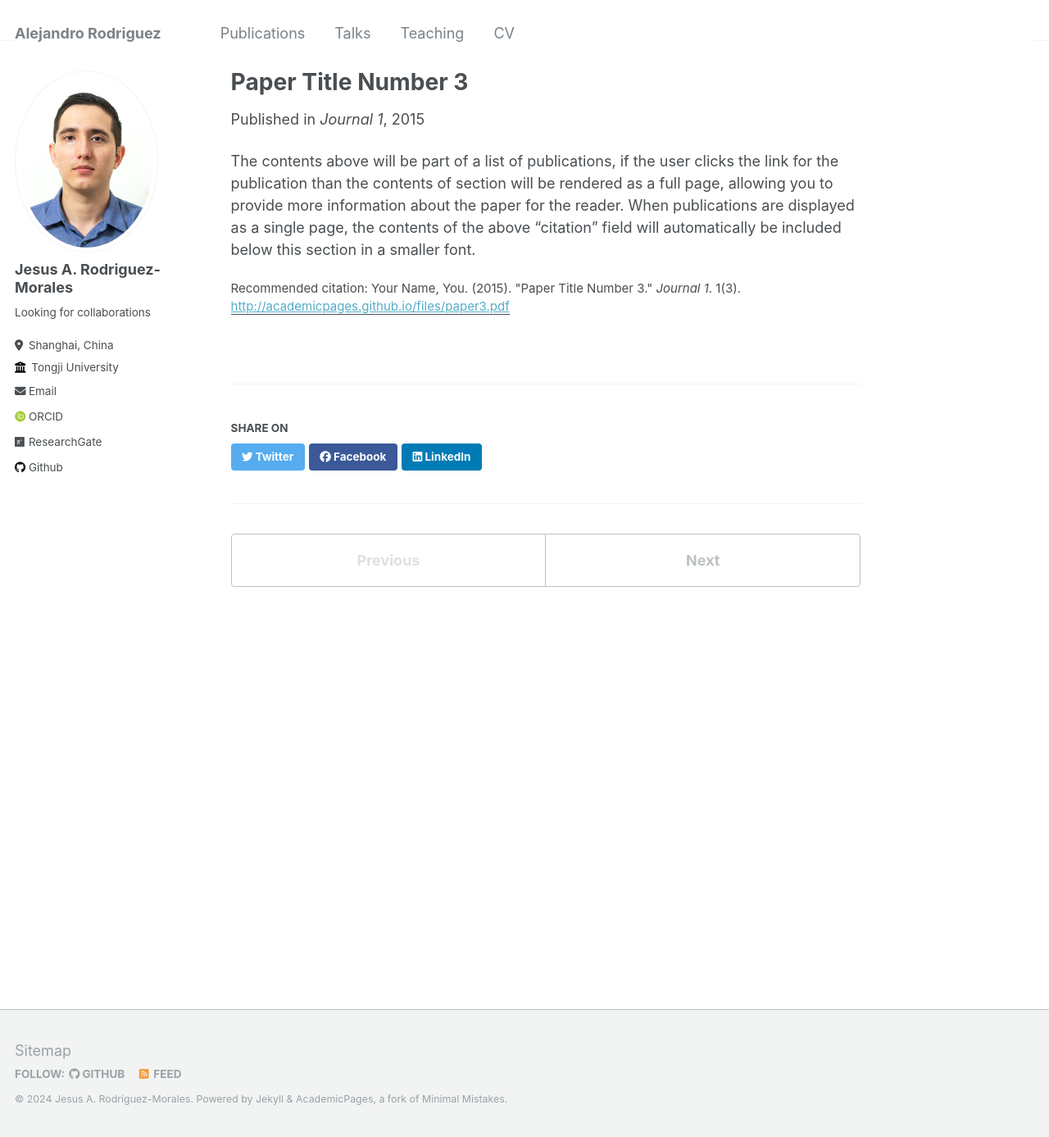
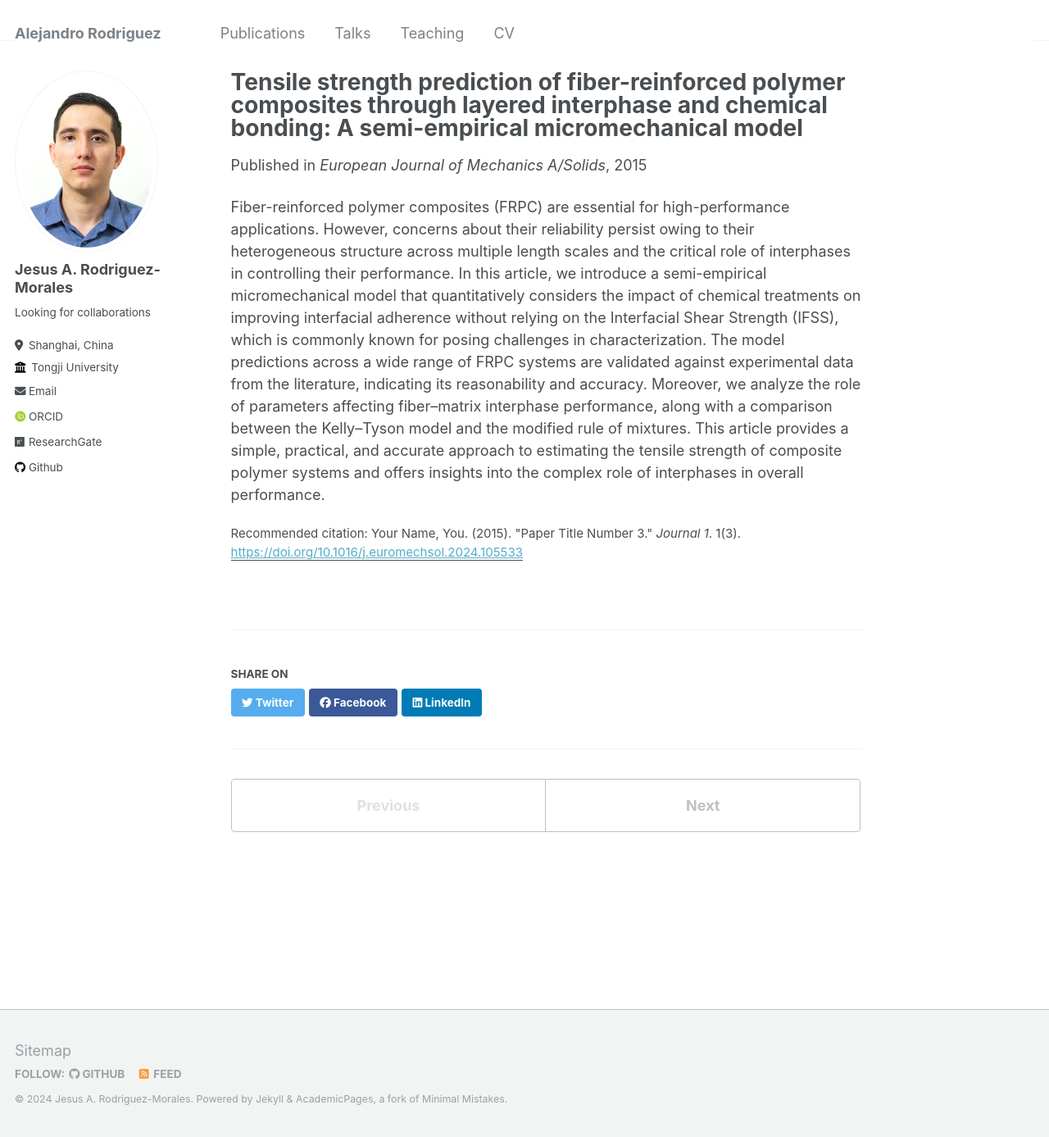
Before and after one commit to alex-rodriguez-m/alex-rodriguez-m.github.io, a Jekyll site: the page built from _publications/2015-10-01-paper-title-number-3.md, in a window 1280 px wide and 1387 px high. Shown: the whole window at 82% size. Built offline with Jekyll 4.4.1, drawn with Linux system fonts in a browser that asks for light colours; some web fonts are replaced.

Commit message:
Update 2015-10-01-paper-title-number-3.md

```diff
--- a/_publications/2015-10-01-paper-title-number-3.md
+++ b/_publications/2015-10-01-paper-title-number-3.md
@@ -1,12 +1,12 @@
 ---
-title: "Paper Title Number 3"
+title: "Tensile strength prediction of fiber-reinforced polymer composites through layered interphase and chemical bonding: A semi-empirical micromechanical model"
 collection: publications
 permalink: /publication/2015-10-01-paper-title-number-3
-excerpt: 'This paper is about the number 3. The number 4 is left for future work.'
+excerpt: '**Jesus A. Rodriguez-Morales**, Chentong Gao, Huiyu Sun'
 date: 2015-10-01
-venue: 'Journal 1'
-paperurl: 'http://academicpages.github.io/files/paper3.pdf'
+venue: 'European Journal of Mechanics A/Solids'
+paperurl: 'https://doi.org/10.1016/j.euromechsol.2024.105533'
 citation: 'Your Name, You. (2015). &quot;Paper Title Number 3.&quot; <i>Journal 1</i>. 1(3).'
 ---
 
-The contents above will be part of a list of publications, if the user clicks the link for the publication than the contents of section will be rendered as a full page, allowing you to provide more information about the paper for the reader. When publications are displayed as a single page, the contents of the above "citation" field will automatically be included below this section in a smaller font.
+Fiber-reinforced polymer composites (FRPC) are essential for high-performance applications. However, concerns about their reliability persist owing to their heterogeneous structure across multiple length scales and the critical role of interphases in controlling their performance. In this article, we introduce a semi-empirical micromechanical model that quantitatively considers the impact of chemical treatments on improving interfacial adherence without relying on the Interfacial Shear Strength (IFSS), which is commonly known for posing challenges in characterization. The model predictions across a wide range of FRPC systems are validated against experimental data from the literature, indicating its reasonability and accuracy. Moreover, we analyze the role of parameters affecting fiber–matrix interphase performance, along with a comparison between the Kelly–Tyson model and the modified rule of mixtures. This article provides a simple, practical, and accurate approach to estimating the tensile strength of composite polymer systems and offers insights into the complex role of interphases in overall performance.
```
